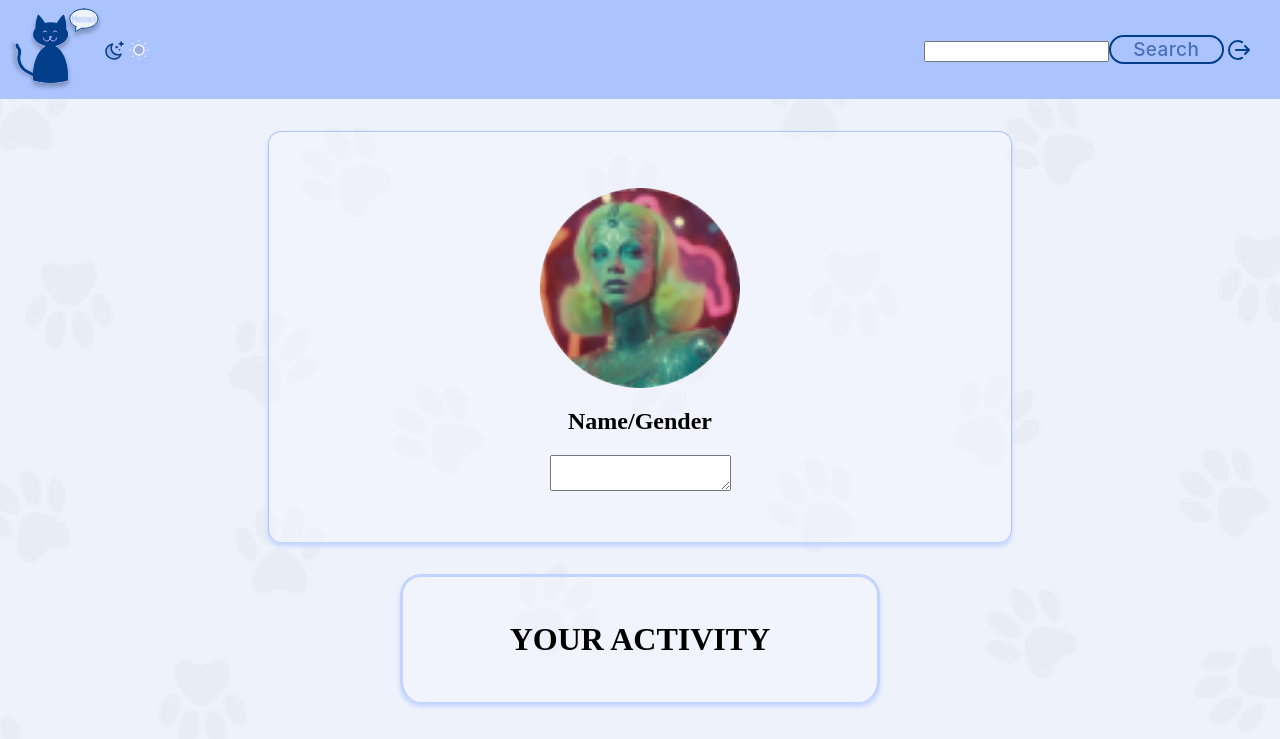
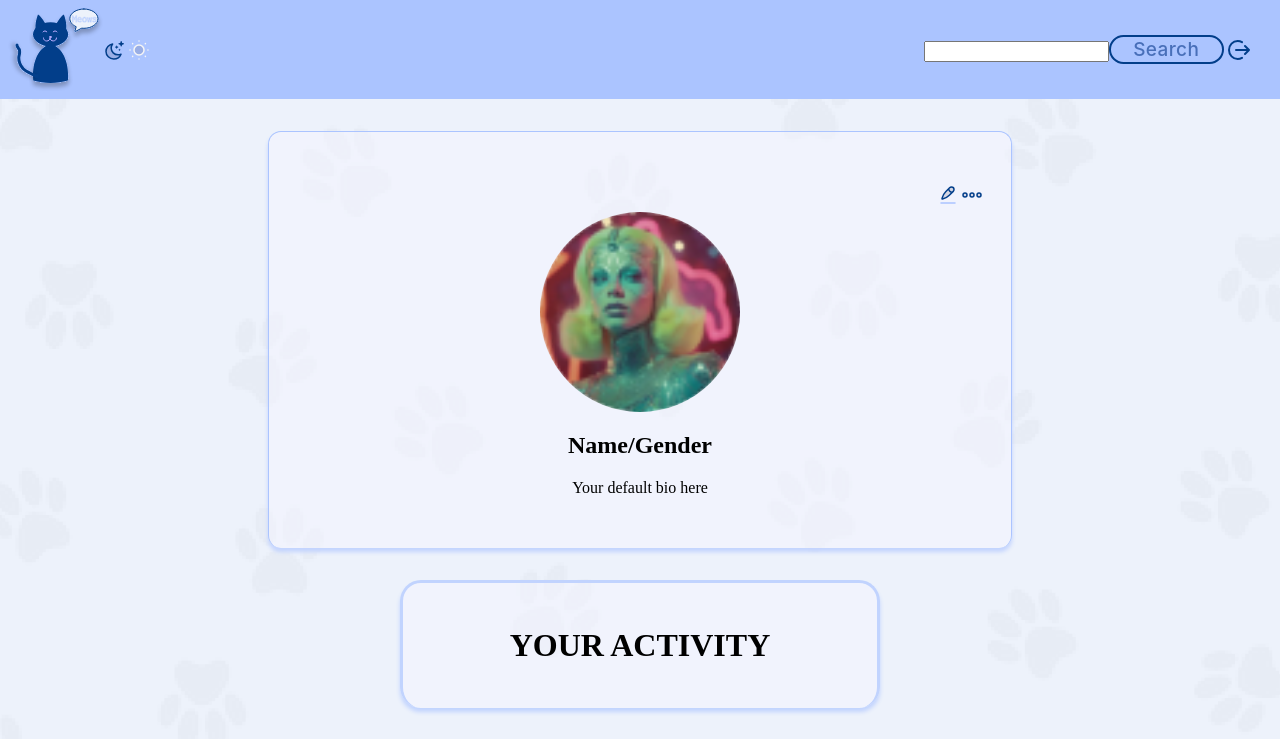
Before and after one commit to LeahJKH/Meows, a React (Vite) app: page /userprofile in a window 1280 px wide. Shown: the top 739 px of the page. Built offline with nearby package versions, Linux system fonts and the light colour scheme.

Commit message:
Added edit on userprofile

```diff
--- a/src/Pages/UserProfilePage/userProfile.module.css
+++ b/src/Pages/UserProfilePage/userProfile.module.css
@@ -37,3 +37,8 @@
   background: rgba(245, 245, 255, 0.5);
   box-shadow: 0px 4px 4px 0px #c1d3fe;
 }
+
+.icons {
+  display: flex;
+  margin-left: 100%;
+}
--- a/src/Pages/UserProfilePage/userProfile.tsx
+++ b/src/Pages/UserProfilePage/userProfile.tsx
@@ -2,31 +2,53 @@ import { useState, ChangeEvent } from "react";
 import PostCard from "../../Components/PostCard/Postcard";
 import styles from "./userProfile.module.css";
 import { PostInfo } from "../../Data/posts";
+import EditSvg from "../../assets/Icons/Edit";
+import MoreSvg from "../../assets/Icons/More";
 
 export function UserProfile() {
   // State for the bio content
-  const [bio, setBio] = useState("");
+  const [bio, setBio] = useState("Your default bio here");
+  // State to track whether the bio is in edit mode
+  const [isEditingBio, setIsEditingBio] = useState(false);
 
   // Handler for updating the bio
   const handleBioChange = (event: ChangeEvent<HTMLTextAreaElement>) => {
     setBio(event.target.value);
   };
 
+  // Handler for toggling edit mode
+  const handleEditClick = () => {
+    setIsEditingBio(!isEditingBio);
+  };
+
   return (
     <div className={styles.wholeUserProfile}>
       <div className={styles.profilePageContainer}>
+        <div className={styles.icons}>
+          {/* Conditionally render the EditSvg or SaveSvg based on edit mode */}
+          {isEditingBio ? (
+            <button onClick={handleEditClick}>Save</button>
+          ) : (
+            <EditSvg onClick={handleEditClick} />
+          )}
+          <MoreSvg />
+        </div>
         <img
           className={styles.profileImage}
           src="public/Alicia.jpg"
           alt="Pretty Alien makeup look"
         />
         <h2>Name/Gender</h2>
-        {/* Editable bio using a textarea */}
-        <textarea
-          className={styles.bioTextarea}
-          value={bio}
-          onChange={handleBioChange}
-        />
+        {/* Conditionally render a textarea or a div based on edit mode */}
+        {isEditingBio ? (
+          <textarea
+            className={styles.bioTextarea}
+            value={bio}
+            onChange={handleBioChange}
+          />
+        ) : (
+          <div className={styles.bioText}>{bio}</div>
+        )}
       </div>
       <div className={styles.userActivityHeader}>
         <h1>YOUR ACTIVITY</h1>
--- a/src/assets/Icons/Edit.tsx
+++ b/src/assets/Icons/Edit.tsx
@@ -1,7 +1,14 @@
-export default function EditSvg() {
+import React from "react";
+
+interface EditSvgProps {
+  onClick: () => void;
+}
+
+const EditSvg: React.FC<EditSvgProps> = ({ onClick }) => {
   return (
     <>
       <svg
+        onClick={onClick}
         xmlns="http://www.w3.org/2000/svg"
         width="24"
         height="24"
@@ -28,4 +35,6 @@ export default function EditSvg() {
       </svg>
     </>
   );
-}
+};
+
+export default EditSvg;
```
